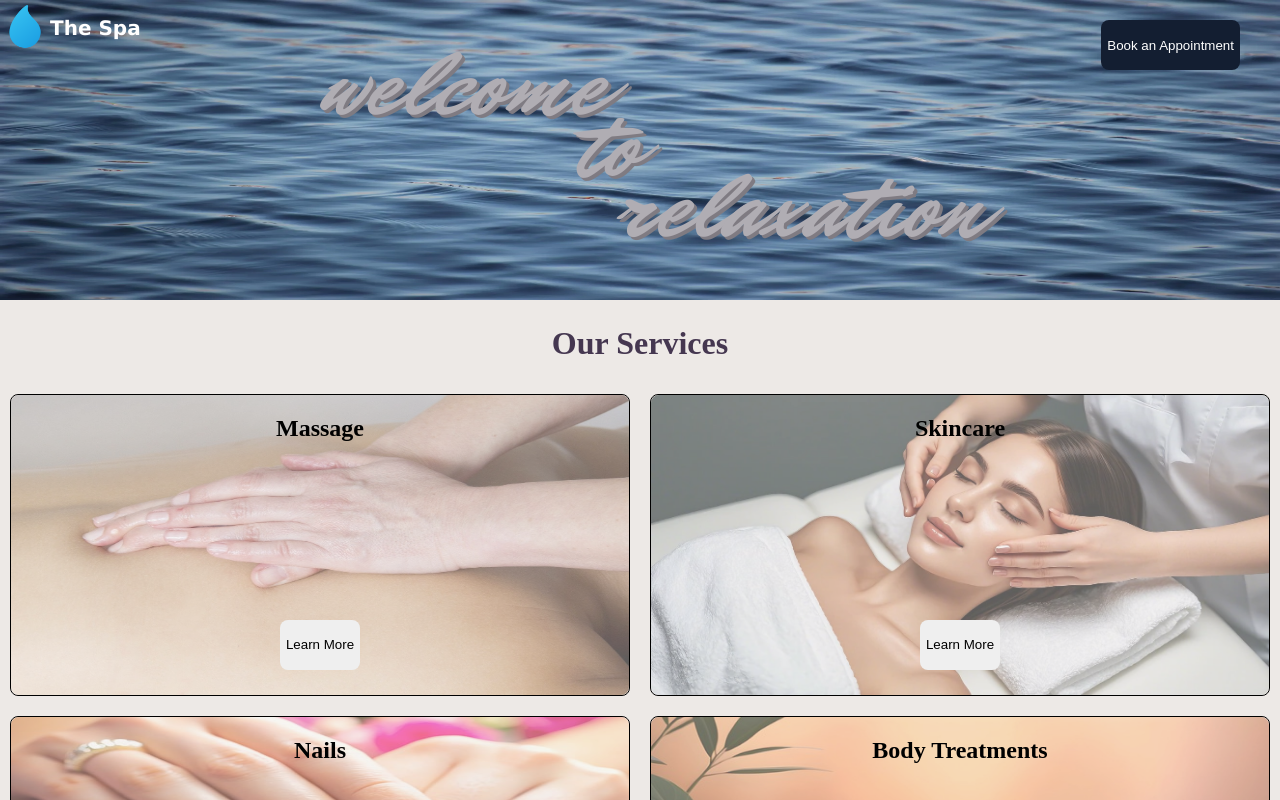
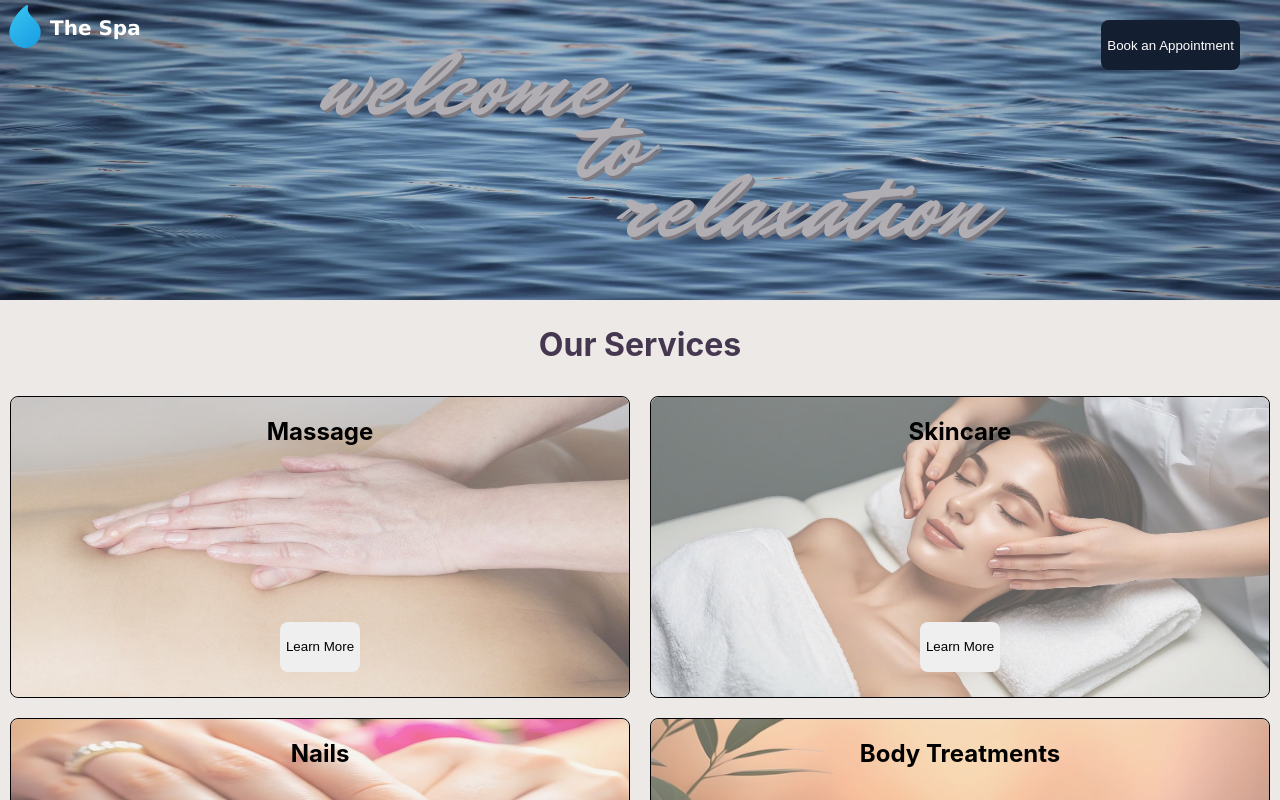
Before and after one commit to LaurenCummings/spa-project, a React (Vite) app: page / in a window 1280 px wide. Shown: the top 800 px of the page. Built offline with nearby package versions, Linux system fonts and the light colour scheme.

Commit message:
changed font family

```diff
--- a/src/css/App.css
+++ b/src/css/App.css
@@ -1,4 +1,6 @@
 body {
     background-color: #ede9e6;
     margin: 0px;
+    font-family: -apple-system, BlinkMacSystemFont, 'Segoe UI', Roboto, Oxygen,
+    Ubuntu, Cantarell, 'Open Sans', 'Helvetica Neue', sans-serif;
 }
```
